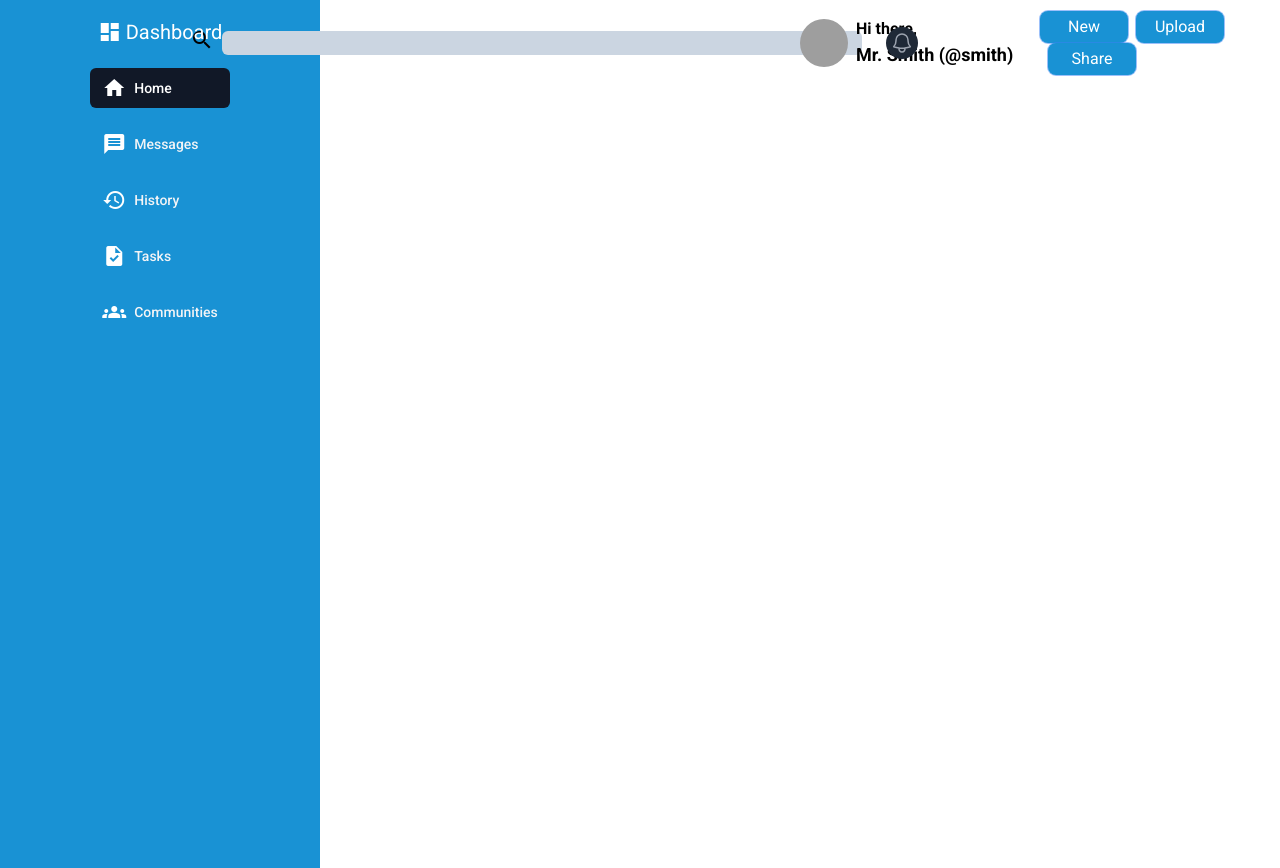
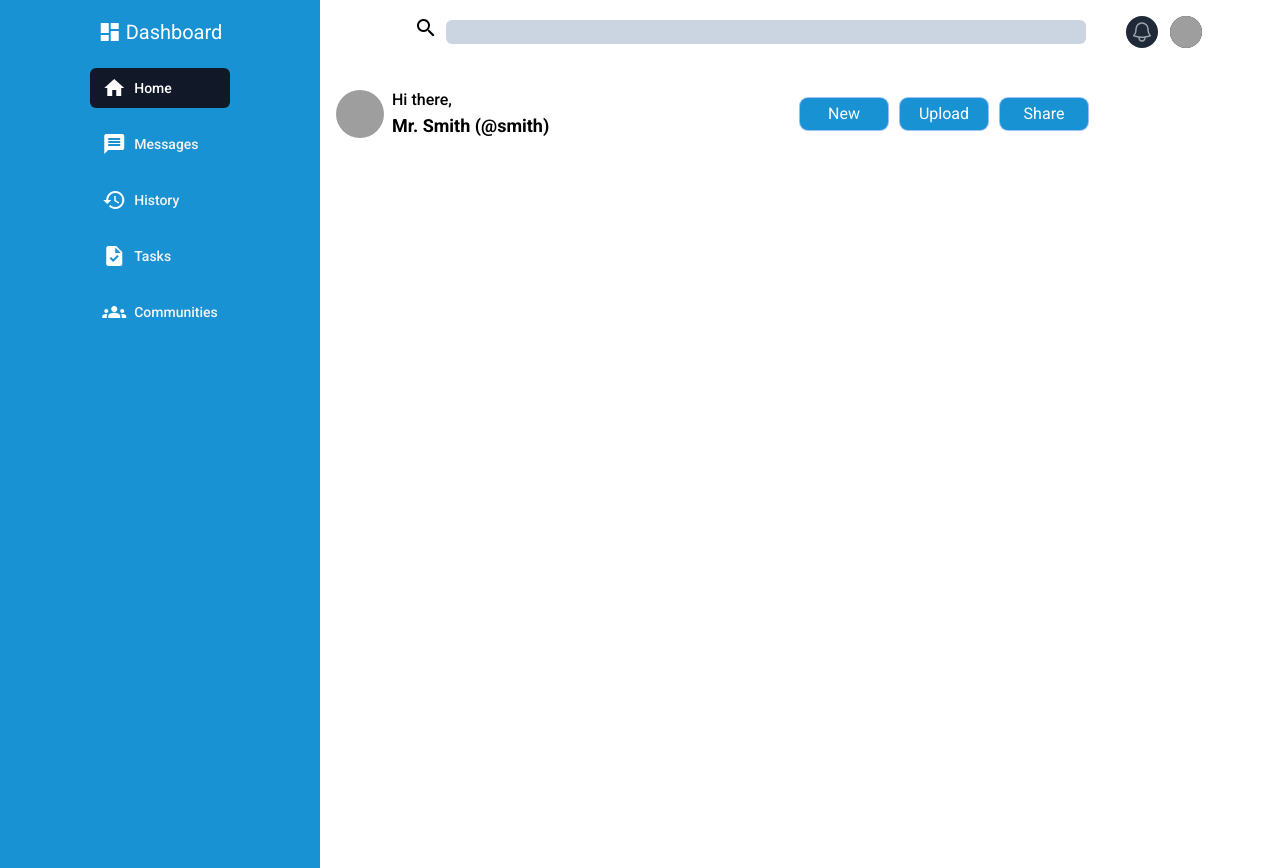
Before and after one commit to luyvannda/odin-admin-dashboard, a React (Vite) app: page / in a window 1280 px wide. Built offline with nearby package versions, Linux system fonts and the light colour scheme; grey boxes are pictures that could not be loaded.

Commit message:
position header component using grid depending on different devices width

```diff
--- a/src/components/Header.tsx
+++ b/src/components/Header.tsx
@@ -4,7 +4,7 @@ export default function Header() {
   return (
     <div className="header-container">
       <div className=" items-center sm:flex sm:justify-center ">
-        <div className="flex items-center justify-center gap-2 p-4 sm:p-0">
+        <div className="flex items-center justify-center gap-2 p-4">
           <label htmlFor="search-bar">
             <span className="material-icons">search</span>
           </label>
@@ -18,20 +18,22 @@ export default function Header() {
           <BellProfile />
         </div>
       </div>
-      <div className="grid grid-cols-2 items-center">
-        <div className="ml-8 flex items-center gap-2 sm:ml-0">
+      <div className="mx-2 grid grid-cols-2 items-center sm:col-start-1 sm:col-end-3 sm:row-span-1 sm:row-start-2 sm:mx-4 sm:-mt-2 ">
+        <div className="flex items-center justify-center gap-2 sm:justify-normal">
           <img
             className="h-12 w-12 rounded-full"
             src="https://images.unsplash.com/photo-1472099645785-5658abf4ff4e?ixlib=rb-1.2.1&ixid=eyJhcHBfaWQiOjEyMDd9&auto=format&fit=facearea&facepad=2&w=256&h=256&q=80"
             alt=""
           />
           <div>
-            <p className="font-semibold">Hi there,</p>
-            <h1 className="text-lg font-bold">Mr. Smith (@smith)</h1>
+            <p className="text-xs font-medium sm:text-base">Hi there,</p>
+            <h1 className="text-sm font-semibold sm:text-lg">
+              Mr. Smith (@smith)
+            </h1>
           </div>
         </div>
 
-        <div className="space-x-2">
+        <div className="flex flex-wrap justify-evenly gap-3 sm:flex-nowrap sm:justify-normal ">
           <button className="btn">New</button>
           <button className="btn">Upload</button>
           <button className="btn">Share</button>
--- a/src/index.css
+++ b/src/index.css
@@ -21,11 +21,11 @@
   }
 
   .header-container {
-    @apply grid grid-cols-1 grid-rows-2 sm:grid-cols-2;
+    @apply grid grid-cols-1 grid-rows-header-row;
   }
 
   /* This is header btn */
   .btn {
-    @apply w-[5.5rem] rounded-lg bg-[#1992d4] py-1 text-white  ring-1 hover:bg-blue-400 focus:ring-blue-700;
+    @apply w-[4.5rem] rounded-lg bg-[#1992d4] py-1 text-white ring-1  hover:bg-blue-400 focus:ring-blue-700 sm:w-[5.5rem];
   }
 }
--- a/tailwind.config.js
+++ b/tailwind.config.js
@@ -9,6 +9,7 @@ export default {
 
       gridTemplateRows: {
         "app-row": "1fr 4fr",
+        "header-row": "auto 1fr",
       },
     },
   },
```
Also changed, not shown: 1 other file (tests, documents, lock files or other folders).
